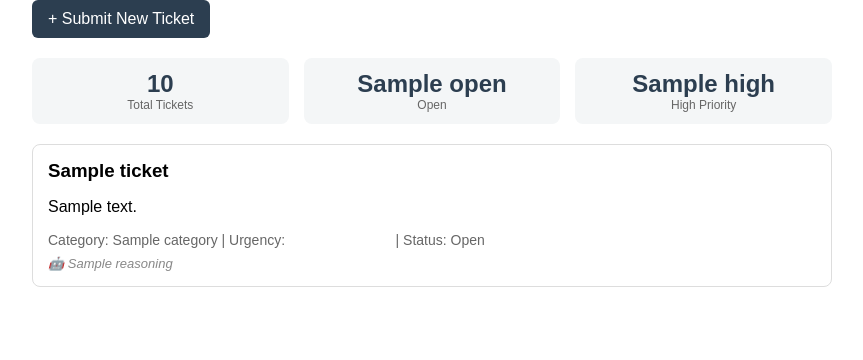
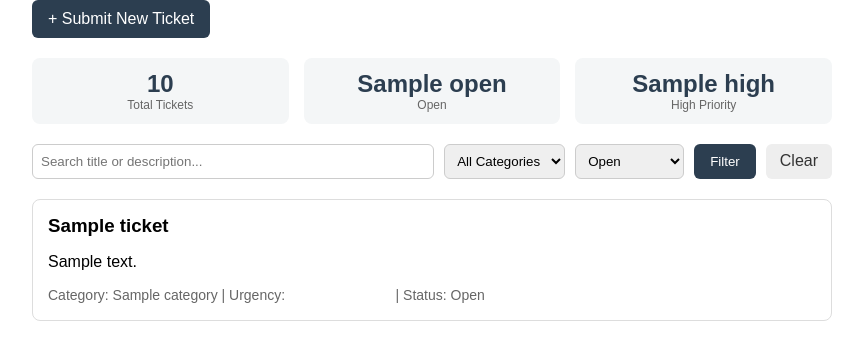
Before and after one commit to ilakkiyailakkiya966-a11y/it-ticket-triage, a Flask app: template templates/index.html in a window 1280 px wide. Shown: the part 121-481 px from the top of the page, without its empty margins (208-1071 px from the left). Run offline with Flask 3, Linux system fonts and the light colour scheme; the template is opened without the code that fills it: most values are stand-ins (such as "Sample title", 1, 10 or a date in 2020).

Commit message:
Update index.html

```diff
--- a/templates/index.html
+++ b/templates/index.html
@@ -25,6 +25,11 @@
         .reasoning { font-size: 13px; color: #888; font-style: italic; margin-top: 6px; }
         .status-form { margin-top: 10px; }
         select { padding: 4px; border-radius: 4px; }
+        .filter-bar { display: flex; gap: 10px; margin-bottom: 20px; flex-wrap: wrap; }
+        .filter-bar input[type="text"] { padding: 8px; border: 1px solid #ccc; border-radius: 6px; flex: 1; min-width: 180px; }
+        .filter-bar select { padding: 8px; border: 1px solid #ccc; border-radius: 6px; }
+        .filter-bar button { background: #2c3e50; color: white; border: none; padding: 8px 16px; border-radius: 6px; cursor: pointer; }
+        .filter-bar .clear { background: #eee; color: #333; padding: 8px 14px; border-radius: 6px; text-decoration: none; }
     </style>
 </head>
 <body>
@@ -37,15 +42,35 @@
         </div>
     </div>
 
-   {% if session["role"] != "it_staff" %}
-<a class="btn" href="/new">+ Submit New Ticket</a>
-{% endif %}
+    {% if session["role"] != "it_staff" %}
+    <a class="btn" href="/new">+ Submit New Ticket</a>
+    {% endif %}
 
     <div class="stats">
         <div class="stat-box"><div class="num">{{ stats.total }}</div><div class="label">Total Tickets</div></div>
         <div class="stat-box"><div class="num">{{ stats.open }}</div><div class="label">Open</div></div>
         <div class="stat-box"><div class="num">{{ stats.high }}</div><div class="label">High Priority</div></div>
     </div>
+
+    <form class="filter-bar" method="GET" action="/">
+        <input type="text" name="search" placeholder="Search title or description..." value="{{ search }}">
+        <select name="category">
+            <option value="">All Categories</option>
+            {% for c in ["Network", "Hardware", "Software", "Account", "Other"] %}
+                <option value="{{ c }}" {% if category == c %}selected{% endif %}>{{ c }}</option>
+            {% endfor %}
+        </select>
+        <select name="status">
+            <option value="">All Statuses</option>
+            {% for s in ["Open", "In Progress", "Resolved"] %}
+                <option value="{{ s }}" {% if status == s %}selected{% endif %}>{{ s }}</option>
+            {% endfor %}
+        </select>
+        <button type="submit">Filter</button>
+        {% if search or category or status %}
+            <a class="clear" href="/">Clear</a>
+        {% endif %}
+    </form>
 
     {% if tickets|length == 0 %}
         <p class="empty">No tickets yet. Submit one to get started!</p>
@@ -65,9 +90,9 @@
                 {% endif %}
                 | Status: {{ ticket["status"] }}
             </div>
-            {% if ticket["reasoning"] %}
-            <div class="reasoning">🤖 {{ ticket["reasoning"] }}</div>
-            {% endif %}
+           {% if ticket["reasoning"] and session["role"] == "it_staff" %}
+<div class="reasoning">🤖 {{ ticket["reasoning"] }}</div>
+{% endif %}
 
             {% if session["role"] == "it_staff" %}
             <form class="status-form" method="POST" action="/update-status/{{ ticket['id'] }}">
```
